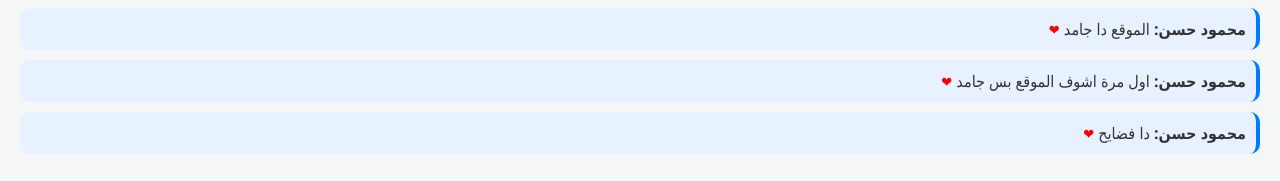
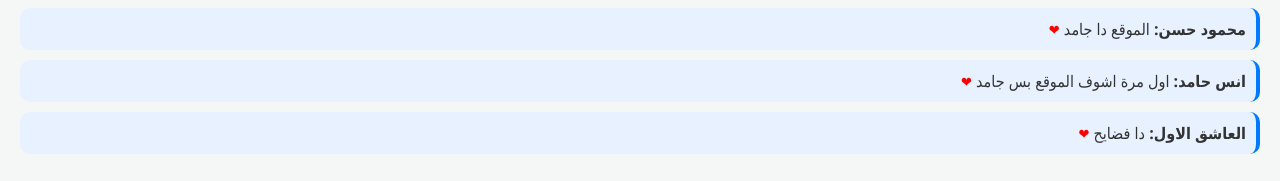
Before and after one commit to yasmeensamir1/ys, a website: page index.html in a window 1280 px wide. Shown: the part 1804-1985 px from the top of the page. Drawn offline with Linux system fonts and the light colour scheme; no server answers.

Commit message:
Update index.html

```diff
--- a/index.html
+++ b/index.html
@@ -118,8 +118,8 @@
       <div class="comment-card"><b>أحمد علي:</b> احح وحش، جامد جداً 🔥 <span class="heart">❤❤❤</span></div>
       <div class="comment-card"><b>سارة محمد:</b> جامدة اوي 😍 <span class="heart">❤❤</span></div>
       <div class="comment-card"><b>محمود حسن:</b> الموقع دا جامد <span class="heart">❤</span></div>
-      <div class="comment-card"><b>محمود حسن:</b> اول مرة اشوف الموقع بس جامد <span class="heart">❤</span></div>
-      <div class="comment-card"><b>محمود حسن:</b> دا فضايح <span class="heart">❤</span></div>
+      <div class="comment-card"><b> انس حامد:</b> اول مرة اشوف الموقع بس جامد <span class="heart">❤</span></div>
+      <div class="comment-card"><b> العاشق الاول:</b> دا فضايح <span class="heart">❤</span></div>
     </div>
   </div>
 
```
